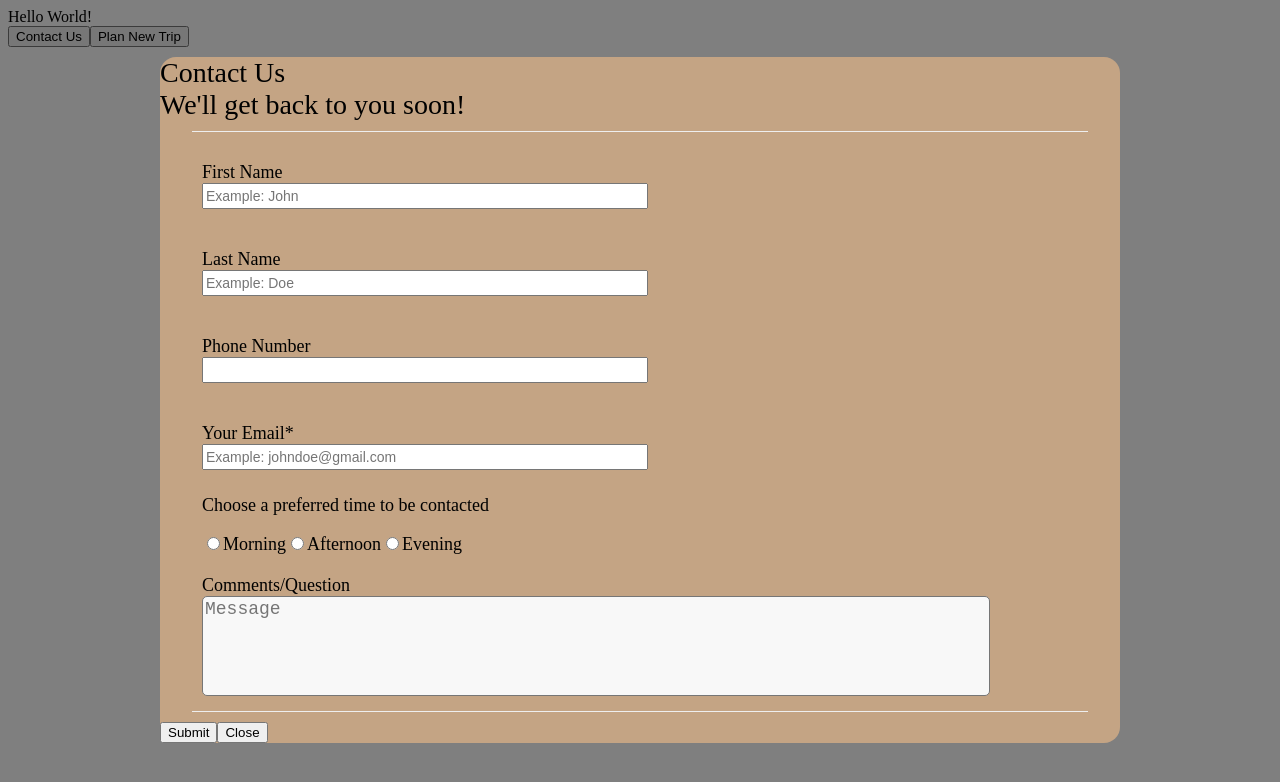
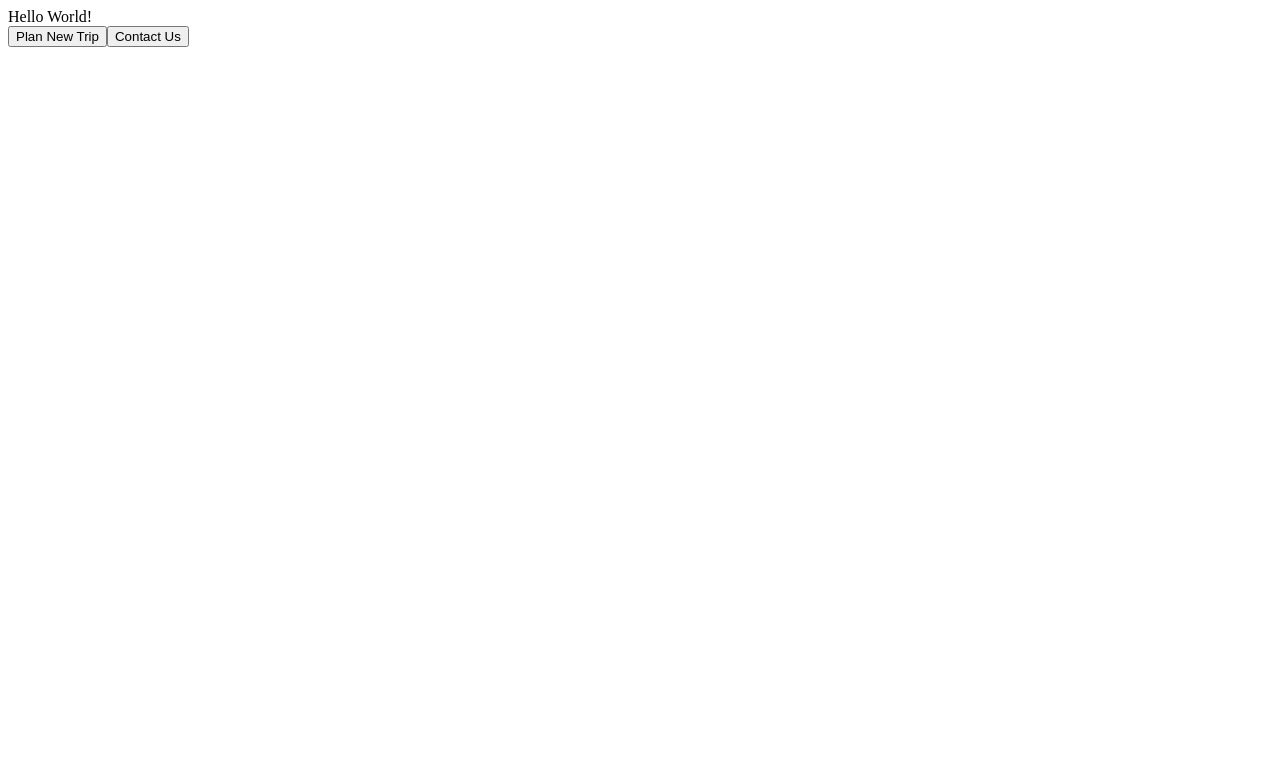
Before and after one commit to HRCeladon/HRGreen, a React app: page / in a window 1280 px wide. Shown: the top 782 px of the page. Built offline with nearby package versions, Linux system fonts and the light colour scheme; the HTML template or start-up script is replaced by a standard one.

Commit message:
Refactor modals to have their own button to trigger for easy importing

```diff
--- a/client/src/components/App.jsx
+++ b/client/src/components/App.jsx
@@ -3,21 +3,15 @@ import {useState, useEffect} from "react";
 import axios from 'axios';
 import { useLocation, useParams, useSearchParams } from 'react-router-dom';
 import './Modals/styles.css'
-import ContactUs from './Modals/ContactUs.jsx'
-import Planner from './Modals/Planner.jsx'
-
+import {ContactUsButton, PlannerButton} from './Modals/index.js'
 
 export default function App() {
-  const [showContactUs, setContactUs] = useState(true)
-  const [showPlanner, setPlanner] = useState(false)
 
   return(
     <>
         <div>Hello World!</div>
-        <button className='contact-us-buton' onClick={() => setContactUs(true)}>Contact Us</button>
-        <button className='trip-planner-button' onClick={() => setPlanner(true)}>Plan New Trip</button>
-        <ContactUs className='contact-us-form' showContactUs={showContactUs} onClose={() => setContactUs(false)}/>
-        <Planner className='trip-planner-form' showPlanner={showPlanner} onClose={() => setPlanner(false)}/>
+        <PlannerButton />
+        <ContactUsButton />
     </>
   )
 }
--- a/client/src/components/Modals/ContactUs.jsx
+++ b/client/src/components/Modals/ContactUs.jsx
@@ -3,12 +3,20 @@ import './styles.css'
 
 const ContactUs = ({showContactUs, onClose}) => {
 
-  const [first, setFirst] = useState('')
-  const [last, setLast ] = useState('')
+  const [name, setName] = useState('')
   const [phone, setPhone] = useState('')
   const [email, setEmail] = useState('')
-  const [commnet, setComment] = useState('')
+  const [comment, setComment] = useState('')
 
+  const onContactSubmit = () => {
+    const contactInfo = {
+      name: name,
+      phone: phone,
+      email: email,
+      comment: comment
+    }
+    console.log('Contact Info: ', contactInfo)
+  }
   const formatPhone = (value) => {
     if (!value) return value;
     const phoneNumber = value.replace(/[^\d]/g, '');
@@ -18,9 +26,14 @@ const ContactUs = ({showContactUs, onClose}) => {
     return `(${phoneNumber.slice(0, 3)}) ${phoneNumber.slice(3, 6)}-${phoneNumber.slice(6, 10)}`
   }
   const handlePhoneInput = (e) => {
-    const formattedPhoneNumber = formatPhone(e.target.value)
+    const formattedPhoneNumber = formatPhone(e)
     setPhone(formattedPhoneNumber)
   }
+  // Helper function to verify email address
+  const verifyEmail = (email) => {
+    let regex = /^\w+([\.-]?\w+)*@\w+([\.-]?\w+)*(\.\w{2,3})+$/;
+    return email.match(regex);
+  };
 
     const nicknameStyle = {
       display: 'inline-block',
@@ -62,16 +75,12 @@ const ContactUs = ({showContactUs, onClose}) => {
         {/* Modal Body */}
         <div className='modal-body' >
           <div className='modal-segment'>
-            <label htmlFor='first-name'>First Name</label><br/>
-            <input id='first-name' style={{marginTop: '5px', height: '20px'}} type='text' placeholder='Example: John' onChange={(e) => setFirst(e.target.value)} style={nicknameStyle}/>
-          </div>
-          <div className='modal-segment'>
-            <label htmlFor='last-name'>Last Name</label><br/>
-            <input id='last-name' style={{marginTop: '5px', height: '20px'}} type='text' placeholder='Example: Doe' onChange={(e)=>setLast(e)} style={nicknameStyle}/>
+            <label htmlFor='full-name'>Full Name</label><br/>
+            <input id='full-name' style={{marginTop: '5px', height: '20px'}} type='text' placeholder='Example: John Doe' onChange={(e) => setName(e.target.value)} style={nicknameStyle}/>
           </div>
           <div className='modal-segment'>
             <label htmlFor='phone'>Phone Number</label><br/>
-            <input type='text' id='phone' style={{marginTop: '5px', height: '20px'}} onChange={(e) => handlePhoneInput(e)} value={phone} style={nicknameStyle}/>
+            <input type='text' id='phone' style={{marginTop: '5px', height: '20px'}} onChange={(e) => handlePhoneInput(e.target.value)} value={phone} style={nicknameStyle}/>
           </div>
           <div className='modal-segment'>
             <label htmlFor='your-email'>Your Email<span className="accent-star">*</span></label><br/>
@@ -88,12 +97,12 @@ const ContactUs = ({showContactUs, onClose}) => {
           </div>
           <div className='modal-segment'>
             <div htmlFor='your-question'>Comments/Question</div>
-            <textarea style={{marginTop: '5px'}} rows='5' cols='200' placeholder='Message' onChange={(e) => setAsk(e.target.value)} style={questionStyle}/>
+            <textarea style={{marginTop: '5px'}} rows='5' cols='200' placeholder='Message' onChange={(e) => setComment(e.target.value)} style={questionStyle}/>
           </div>
         </div>
         {/* Modal Footer */}
         <div className='modal-footer'>
-          <button className='modal-button' >Submit</button>
+          <button className='modal-button' onClick={onContactSubmit}>Submit</button>
           <button className='modal-button' onClick={onClose} >Close</button>
         </div>
       </div>
--- /dev/null
+++ b/client/src/components/Modals/ContactUsButton.jsx
@@ -0,0 +1,15 @@
+import React, {useState} from "react";
+import ContactUs from './ContactUs.jsx'
+
+const ContactUsButton = () => {
+  const [showContactUs, setContactUs] = useState(false)
+
+  return (
+    <>
+      <button className='contact-us-buton' onClick={() => setContactUs(true)}>Contact Us</button>
+      <ContactUs className='contact-us-form' showContactUs={showContactUs} onClose={() => setContactUs(false)}/>
+    </>
+  )
+}
+
+export default ContactUsButton
--- /dev/null
+++ b/client/src/components/Modals/PlannerButton.jsx
@@ -0,0 +1,15 @@
+import React, {useState} from "react";
+import Planner from './Planner.jsx'
+
+const PlannerButton = () => {
+  const [showPlanner, setPlanner] = useState(false)
+
+  return (
+    <>
+      <button className='trip-planner-button' onClick={() => setPlanner(true)}>Plan New Trip</button>
+      <Planner className='trip-planner-form' showPlanner={showPlanner} onClose={() => setPlanner(false)}/>
+    </>
+  )
+}
+
+export default PlannerButton
--- a/client/src/components/Modals/index.js
+++ b/client/src/components/Modals/index.js
@@ -1,6 +1,7 @@
-import ContactUs from './ContactUs.jsx'
+import ContactUsButton from './ContactUsButton.jsx'
+import PlannerButton from './PlannerButton.jsx'
 import './styles.css'
 
-export default {
-  ContactUs
+export {
+  ContactUsButton, PlannerButton
 }
--- a/client/src/components/Modals/styles.css
+++ b/client/src/components/Modals/styles.css
@@ -58,5 +58,5 @@
 
 }
 .modal-segment {
-  margin: 20px 0 0 0;
+  margin: 10px 0 0 0;
 }
```
